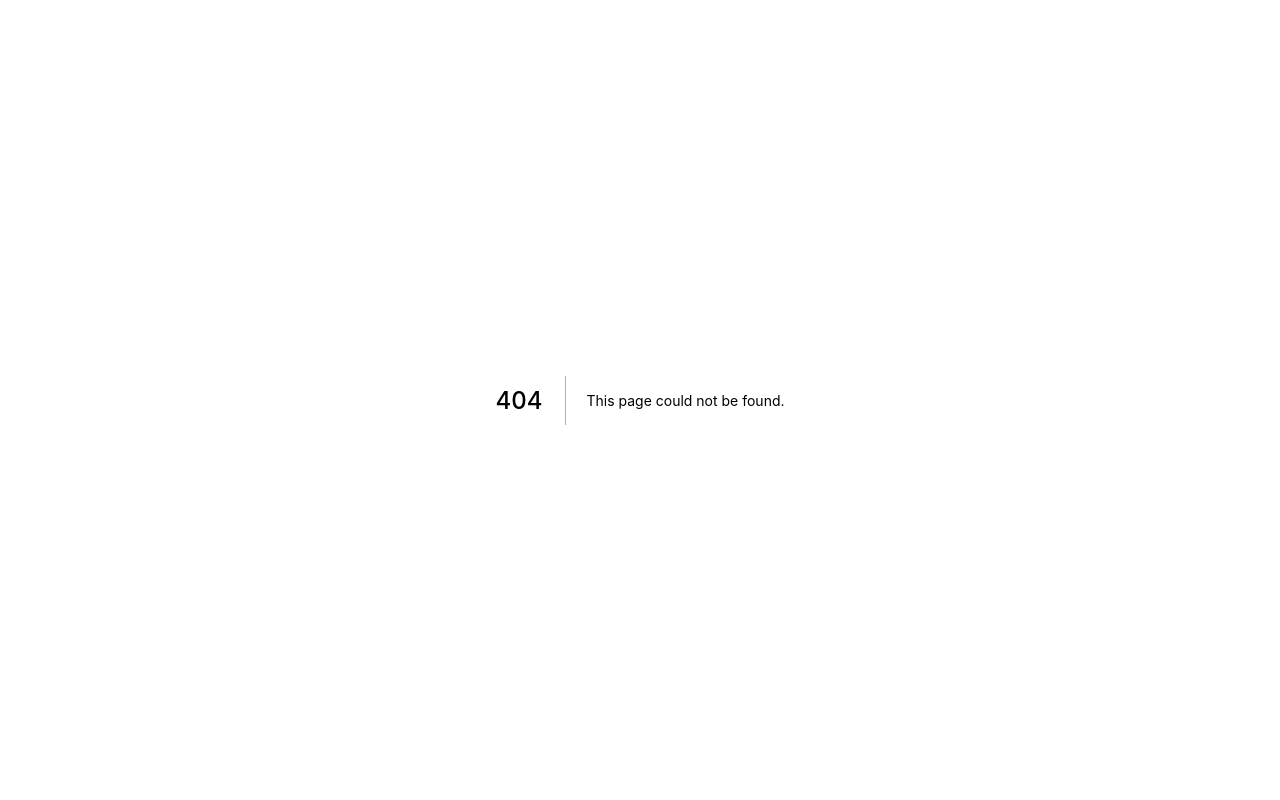
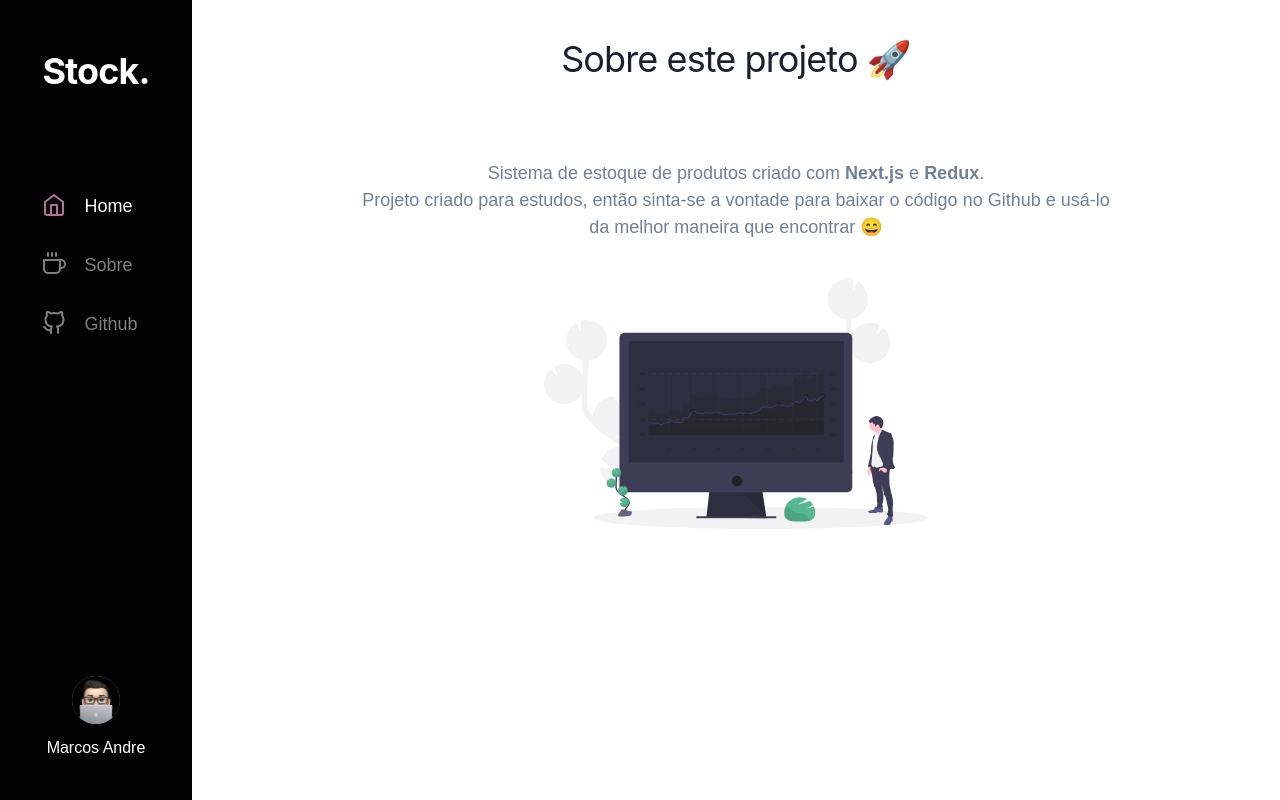
Before and after one commit to iamdevmarcos/stock-management, a Next.js app: page /about in a window 1280 px wide. Before the commit this address had no page. Built offline with nearby package versions, Linux system fonts and the light colour scheme.

Commit message:
feat: Add about page

```diff
--- a/components/Menu.jsx
+++ b/components/Menu.jsx
@@ -26,34 +26,27 @@ export default function Menu() {
               <Link>
                 <Icon as={FiHome} fontSize="2xl" className="active-icon" />
               </Link>
-              <Link _hover={{ textDecor: "none" }}>
+              <Link href="/" _hover={{ textDecor: "none" }}>
                 <Text className="active">Home</Text>
-              </Link>
-            </Flex>
-            <Flex className="sidebar-items">
-              <Link>
-                <Icon as={FiAlignJustify} fontSize="2xl" />
-              </Link>
-              <Link _hover={{ textDecor: "none" }}>
-                <Text>Produtos</Text>
               </Link>
             </Flex>
             <Flex className="sidebar-items">
               <Link>
                 <Icon as={FiCoffee} fontSize="2xl" />
               </Link>
-              <Link _hover={{ textDecor: "none" }}>
+              <Link href="/about" _hover={{ textDecor: "none" }}>
                 <Text>Sobre</Text>
               </Link>
             </Flex>
-            <Flex className="sidebar-items">
-              <Link>
+            <a
+              href="https://github.com/iamdevmarcos/stock-management"
+              target="_blank"
+            >
+              <Flex className="sidebar-items">
                 <Icon as={FiGithub} fontSize="2xl" />
-              </Link>
-              <Link _hover={{ textDecor: "none" }}>
                 <Text>Github</Text>
-              </Link>
-            </Flex>
+              </Flex>
+            </a>
           </Flex>
         </Flex>
         <Flex flexDir="column" alignItems="center" mb={10} mt={5}>
--- /dev/null
+++ b/pages/about.jsx
@@ -0,0 +1,53 @@
+import React from "react";
+import Head from "next/head";
+
+import Menu from "../components/Menu";
+
+import { Flex, Heading, Stack, Text, Box, Image } from "@chakra-ui/react";
+
+export default function About() {
+  return (
+    <>
+      <Head>
+        <title>Stock Management</title>
+      </Head>
+      <Flex h="100vh" flexDir="row" overflow="hidden" maxW="2000px">
+        {/* Column 1 - Menu */}
+        <Menu />
+
+        {/* Column 2 - ContentArea */}
+        <Flex
+          w="85%"
+          p="3%"
+          flexDir="column"
+          overflow="auto"
+          minH="100vh"
+          background="#fff"
+        >
+          <Heading
+            textAlign={"center"}
+            align={"center"}
+            fontWeight="normal"
+            mb={12}
+            letterSpacing="tight"
+          >
+            Sobre este projeto 🚀
+          </Heading>
+          <Stack textAlign={"center"} align={"center"} mt={30}>
+            <Text fontSize={18} color={"gray.500"} maxW={"3xl"}>
+              Sistema de estoque de produtos criado com <strong>Next.js</strong>{" "}
+              e <strong>Redux</strong>. <br />
+              Projeto criado para estudos, então sinta-se a vontade para baixar
+              o código no Github e usá-lo da melhor maneira que encontrar 😄
+            </Text>
+            <Flex w={"full"} alignItems="center" justifyContent="center">
+              <Box boxSize="sm" mt={30}>
+                <Image src="about.svg" alt="Project Image" />
+              </Box>
+            </Flex>
+          </Stack>
+        </Flex>
+      </Flex>
+    </>
+  );
+}
```
Also changed, not shown: public/about.svg (added).
